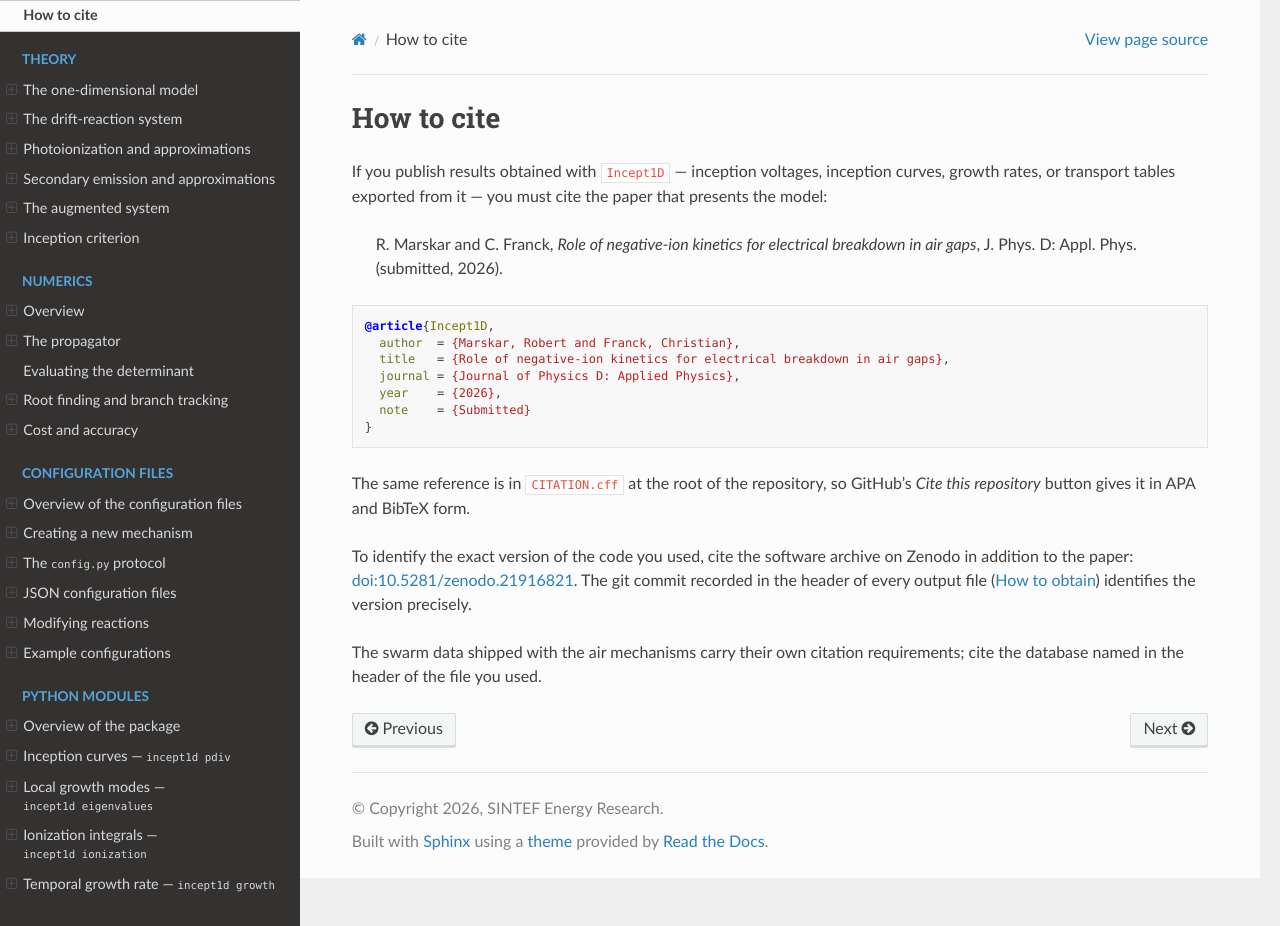
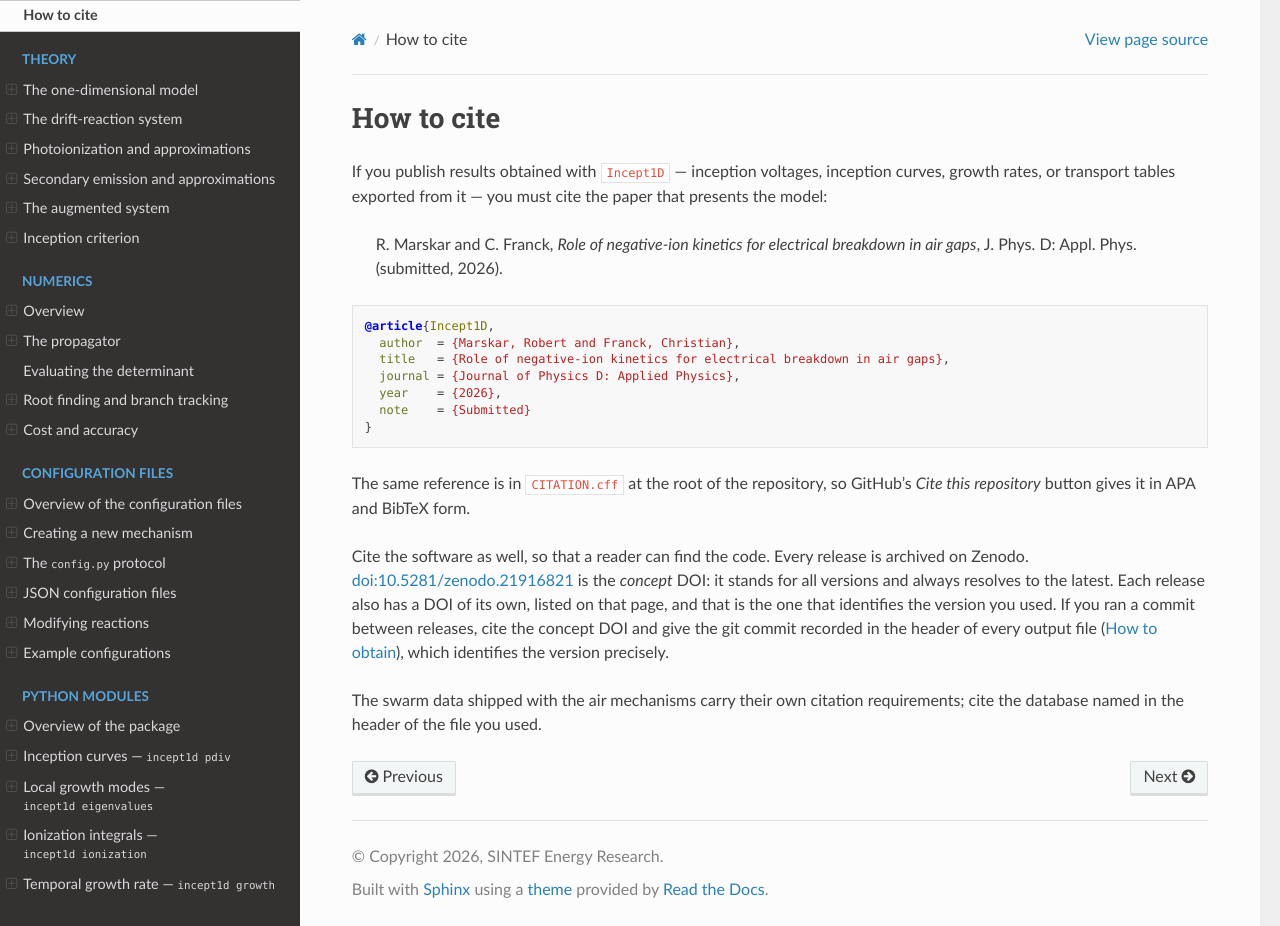
Before and after one commit to chombo-discharge/Incept1D, a Sphinx documentation site: the page built from docs/source/introduction/citing.rst, in a window 1280 px wide and 926 px high. Built offline with Sphinx 7.4.7 and the Read the Docs theme 3.1.0, drawn with Linux system fonts in a browser that asks for light colours.

Commit message:
Align .zenodo.json with CITATION.cff; say what the Zenodo DOI identifies
Zenodo reads .zenodo.json in preference to CITATION.cff, so the two must
agree: take the CFF keywords ("discharge inception" rather than
"streamer" and "Paschen curve") and add the ORCID, which Zenodo would
otherwise never see.

10.5281/zenodo.21916821 is the concept DOI (Zenodo API: conceptdoi), which
resolves to the latest release, not to the version a reader used.  The
citing page now says so, points to the per-release DOI for a released
version, and to the git commit in the output header for a commit between
releases.  The versioning section said there were no tagged releases;
v1.0 and v1.1 exist, so it now describes releases in general instead.

Co-Authored-By: Claude Opus 5.5 (1M context) <noreply@anthropic.com>

```diff
--- a/docs/source/introduction/citing.rst
+++ b/docs/source/introduction/citing.rst
@@ -23,11 +23,15 @@ must cite the paper that presents the model:
 The same reference is in ``CITATION.cff`` at the root of the repository, so
 GitHub's *Cite this repository* button gives it in APA and BibTeX form.
 
-To identify the exact version of the code you used, cite the software
-archive on Zenodo in addition to the paper:
-`doi:10.5281/zenodo.21916821 <https://doi.org/10.5281/zenodo.21916821>`_.
-The git commit recorded in the header of every output file
-(:ref:`Chap:Obtaining`) identifies the version precisely.
+Cite the software as well, so that a reader can find the code.  Every
+release is archived on Zenodo.
+`doi:10.5281/zenodo.21916821 <https://doi.org/10.5281/zenodo.21916821>`_ is
+the *concept* DOI: it stands for all versions and always resolves to the
+latest.  Each release also has a DOI of its own, listed on that page, and
+that is the one that identifies the version you used.  If you ran a commit
+between releases, cite the concept DOI and give the git commit recorded in
+the header of every output file (:ref:`Chap:Obtaining`), which identifies
+the version precisely.
 
 The swarm data shipped with the air mechanisms carry their own citation
 requirements; cite the database named in the header of the file you used.
```
Also changed, not shown: docs/source/introduction/obtaining.rst (+4 -3 lines), .zenodo.json.
